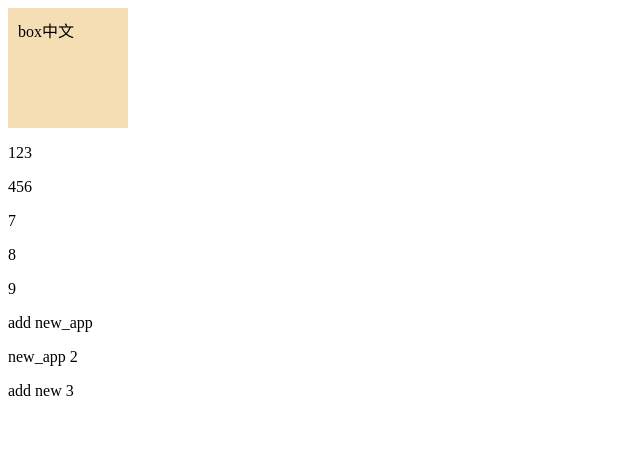
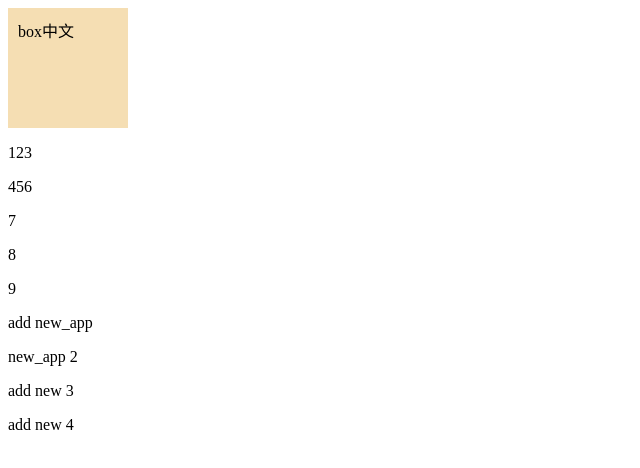
Before and after one commit to YuRong77/test, a plain HTML site: page index.html in a window 1280 px wide. Shown: the full height of the page, 0-640 px from the left. Drawn offline with Linux system fonts and the light colour scheme.

Commit message:
add new4

```diff
--- a/index.html
+++ b/index.html
@@ -19,6 +19,7 @@
     <p>add new_app</p>
     <p>new_app 2</p>
     <p>add new 3</p>
+    <p>add new 4</p>
     <script src="./all.js"></script>
   </body>
 </html>
```
